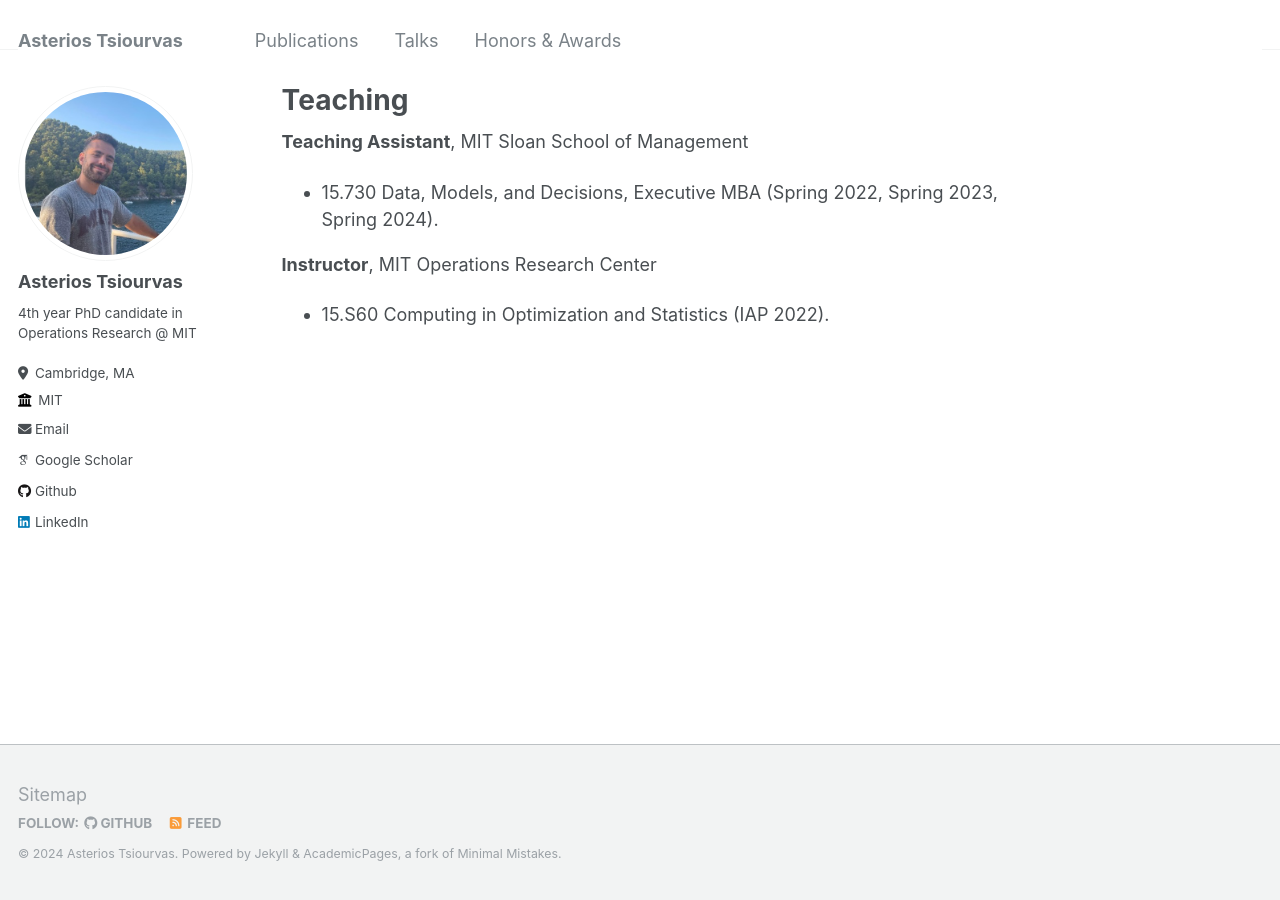
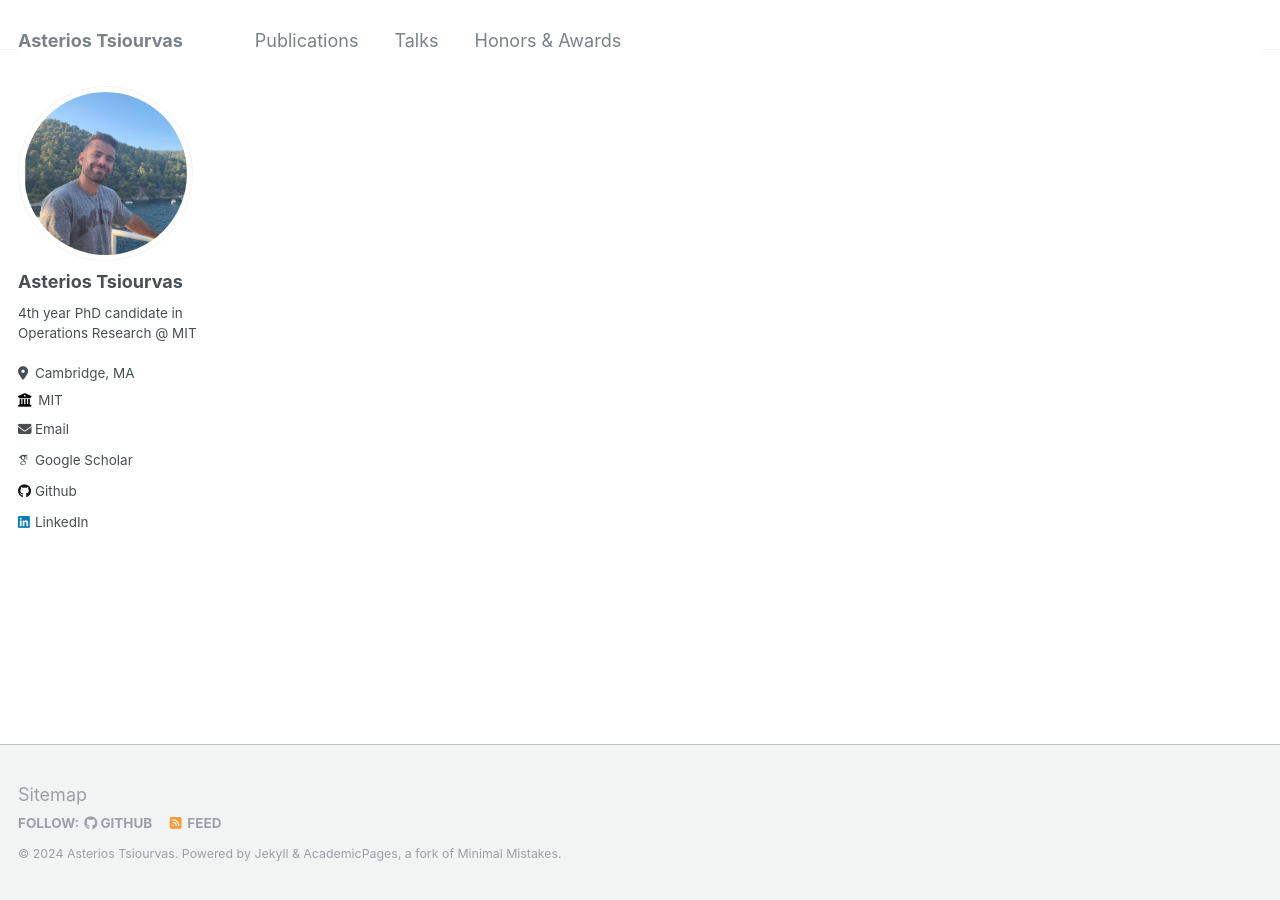
Before and after one commit to asterios-tsiourvas/asterios-tsiourvas.github.io, a Jekyll site: the page built from _pages/teaching.md, in a window 1280 px wide. Built offline with Jekyll 4.4.1, drawn with Linux system fonts in a browser that asks for light colours; some web fonts are replaced; our own code applies the rules of GitHub Pages for plain Markdown files.

Commit message:
initial_commit

```diff
--- a/_pages/teaching.html
+++ b/_pages/teaching.html
@@ -1,4 +1,4 @@
----
+<!-- ---
 layout: archive
 title: "Teaching"
 permalink: /teaching/
@@ -9,4 +9,4 @@ author_profile: true
 
 {% for post in site.teaching reversed %}
   {% include archive-single.html %}
-{% endfor %}
+{% endfor %} -->
--- a/_pages/teaching.md
+++ b/_pages/teaching.md
@@ -1,4 +1,4 @@
----
+<!-- ---
 title: "Teaching"
 author_profile: true
 redirect_from:
@@ -12,4 +12,4 @@ redirect_from:
 
 **Instructor**, MIT Operations Research Center
 
-- 15.S60 Computing in Optimization and Statistics (IAP 2022).
+- 15.S60 Computing in Optimization and Statistics (IAP 2022). -->
```
